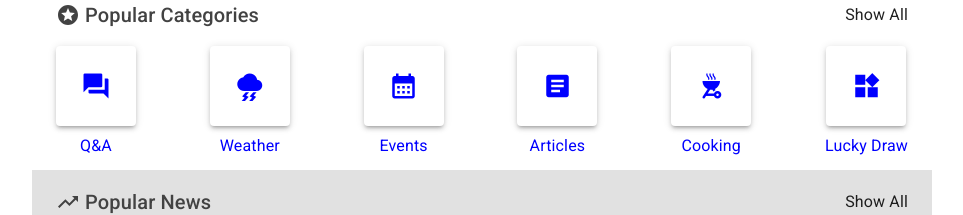
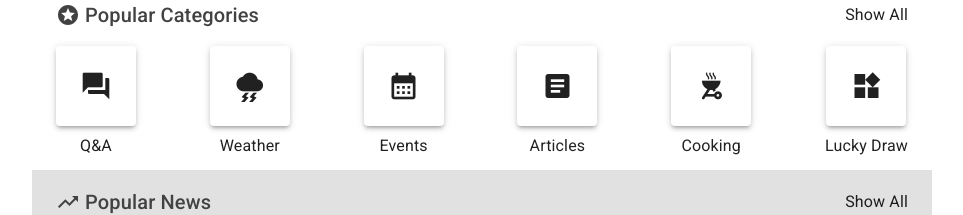
Before and after one commit to Dev-BhoneAK/ttm-material-ui, a React (Create React App) app: page / in a window 1280 px wide. Shown: the part 142-357 px from the top of the page, without its empty margins (158-1121 px from the left). Built offline with nearby package versions, Linux system fonts and the light colour scheme; no server answers.

Commit message:
feat:change size of icon

```diff
--- a/src/components/common/CategoryPaper.js
+++ b/src/components/common/CategoryPaper.js
@@ -24,14 +24,16 @@ export default function CategoryPaper(props) {
       >
         <Icon
           sx={{
-            fontSize: { xs: 20, md: 30 },
-            color: props.index === props.activeSlide && "blue",
+            fontSize: { xs: 20, md: 32 },
+            color: props.index && props.index === props.activeSlide && "blue",
           }}
         >
           {props.icon}
         </Icon>
       </Paper>
-      <Typography color={props.index === props.activeSlide && "blue"}>
+      <Typography
+        color={props.index && props.index === props.activeSlide && "blue"}
+      >
         {props.title}
       </Typography>
     </Stack>
```
